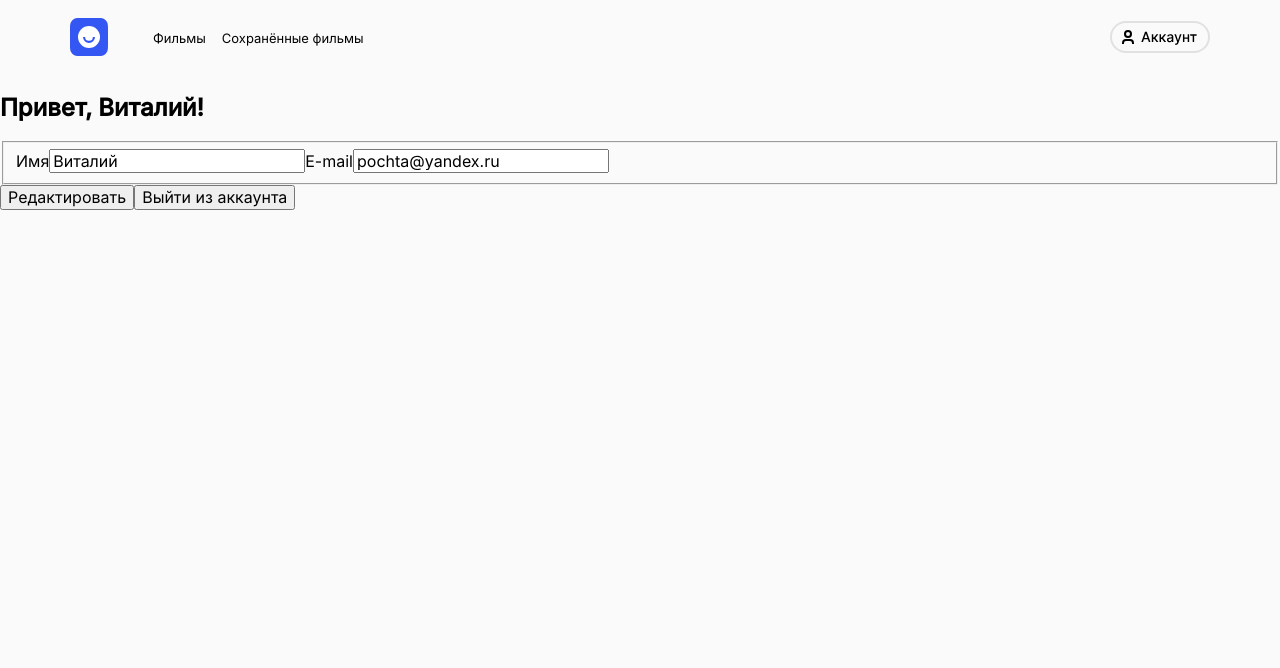
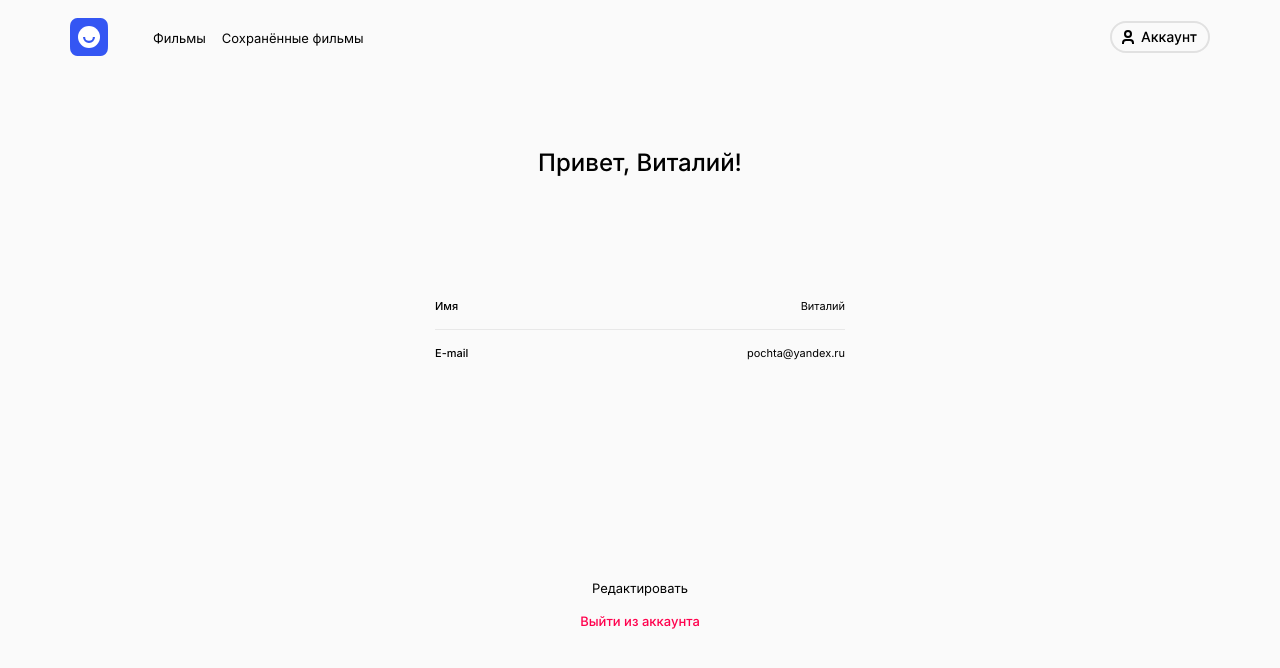
Before and after one commit to ShnaiderDanila/movies-explorer-frontend, a React (Create React App) app: page /profile in a window 1280 px wide. Shown: the top 668 px of the page. Built offline with nearby package versions, Linux system fonts and the light colour scheme.

Commit message:
feat: Add css styles for the Profile component to ./src/components/Profile/Profile.css

```diff
--- a/src/components/Profile/Profile.css
+++ b/src/components/Profile/Profile.css
@@ -0,0 +1,113 @@
+.profile {
+  padding: 74px 30px 70px;
+}
+
+.profile__title {
+  margin: 0;
+  font-size: 24px;
+  font-weight: 500;
+  line-height: 29.05px;
+  text-align: center;
+}
+
+.profile__form {
+  margin: 106px auto 0 auto;
+  max-width: 410px;
+}
+
+.profile__fieldset {
+  margin: 0;
+  padding: 0;
+  border: none;
+}
+
+.profile__label {
+  padding: 17px 0 16px 0;
+  border-bottom: 1px solid #e8e8e8;
+  display: flex;
+  justify-content: space-between;
+}
+
+.profile__label:last-child {
+  border-bottom: none;
+  padding-bottom: 0;
+}
+
+.profile__label-name {
+  font-size: 11px;
+  font-weight: 500;
+  line-height: 13.31px;
+}
+
+.profile__input {
+  max-width: 122px;
+  padding: 0;
+  border: none;
+  background-color: inherit;
+  outline: none;
+  font-size: 11px;
+  line-height: 13.31px;
+  text-align: right;
+}
+
+.profile__buttons {
+  margin: 220px 0 0 0;
+}
+
+.profile__button {
+  display: block;
+  margin: 0 auto 0 auto;
+  padding: 0;
+  background-color: inherit;
+  border: 0;
+  cursor: pointer;
+  transition: opacity 0.3s ease;
+}
+
+.profile__button:hover {
+  opacity: 0.8;
+}
+
+.profile__button-edit {
+  font-size: 13px;
+  line-height: 15.73px;
+}
+
+.profile__button-exit {
+  margin-top: 18px;
+  color: #ff004d;
+  font-size: 13px;
+  font-weight: 500;
+  line-height: 15.73px;
+}
+
+.profile__button-save {
+  margin: 224px 0 0 0;
+  width: 100%;
+  min-height: 45px;
+  background-color: #3456f3;
+  border-radius: 3px;
+  color: #fff;
+  font-size: 14px;
+  font-weight: 500;
+  line-height: 16.94px;
+}
+
+.profile__button-save_disabled {
+  margin: 20px 0 0 0;
+  color: #c2c2c2;
+  background-color: #f8f8f8;
+}
+
+.profile__warning {
+  display: none;
+  margin: 191px 0 0 0;
+  color: #ff004c;
+  font-size: 11px;
+  line-height: 13.31px;
+  text-align: center;
+}
+
+.profile__warning_enabled {
+  display: block;
+}
```
